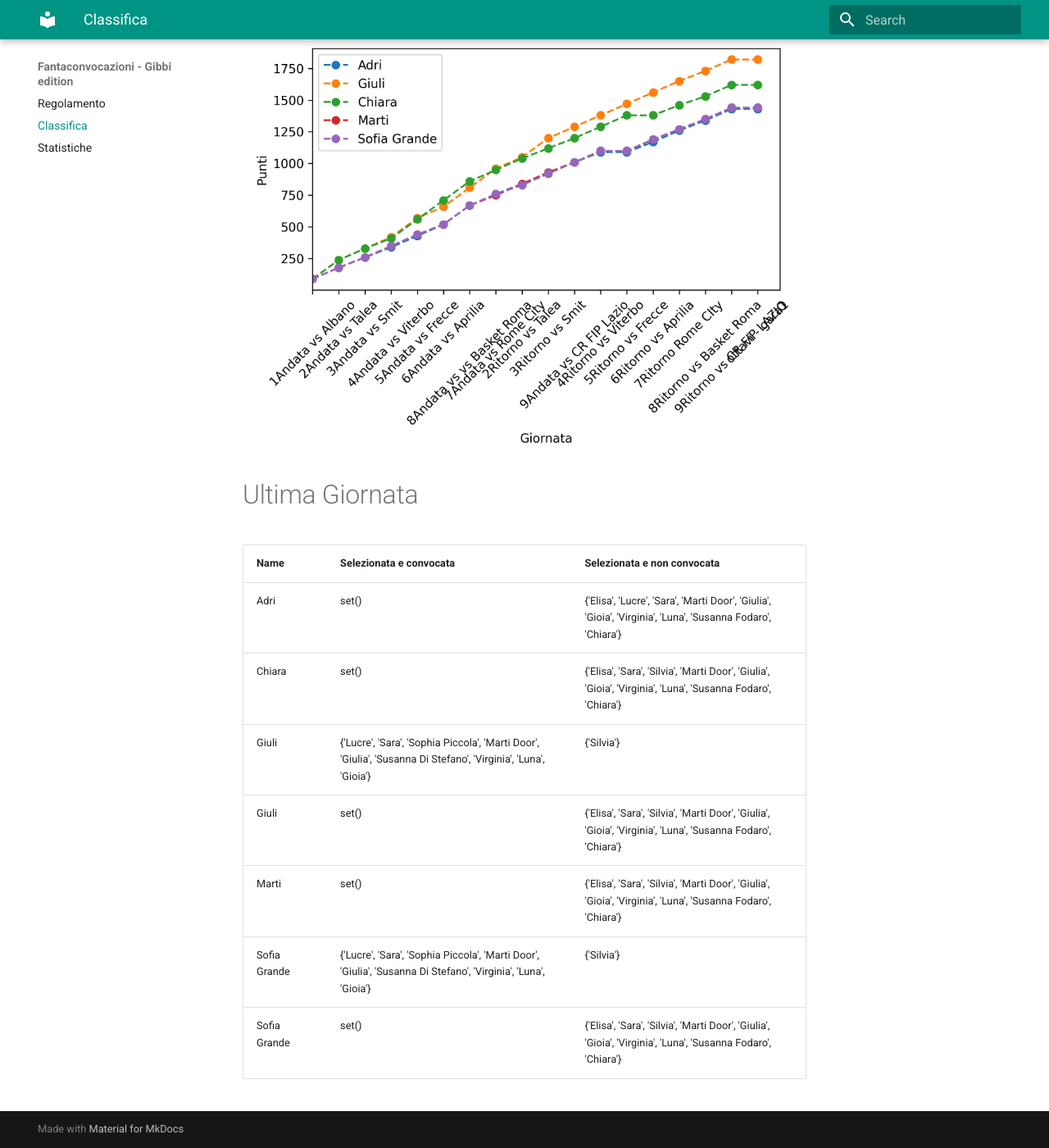
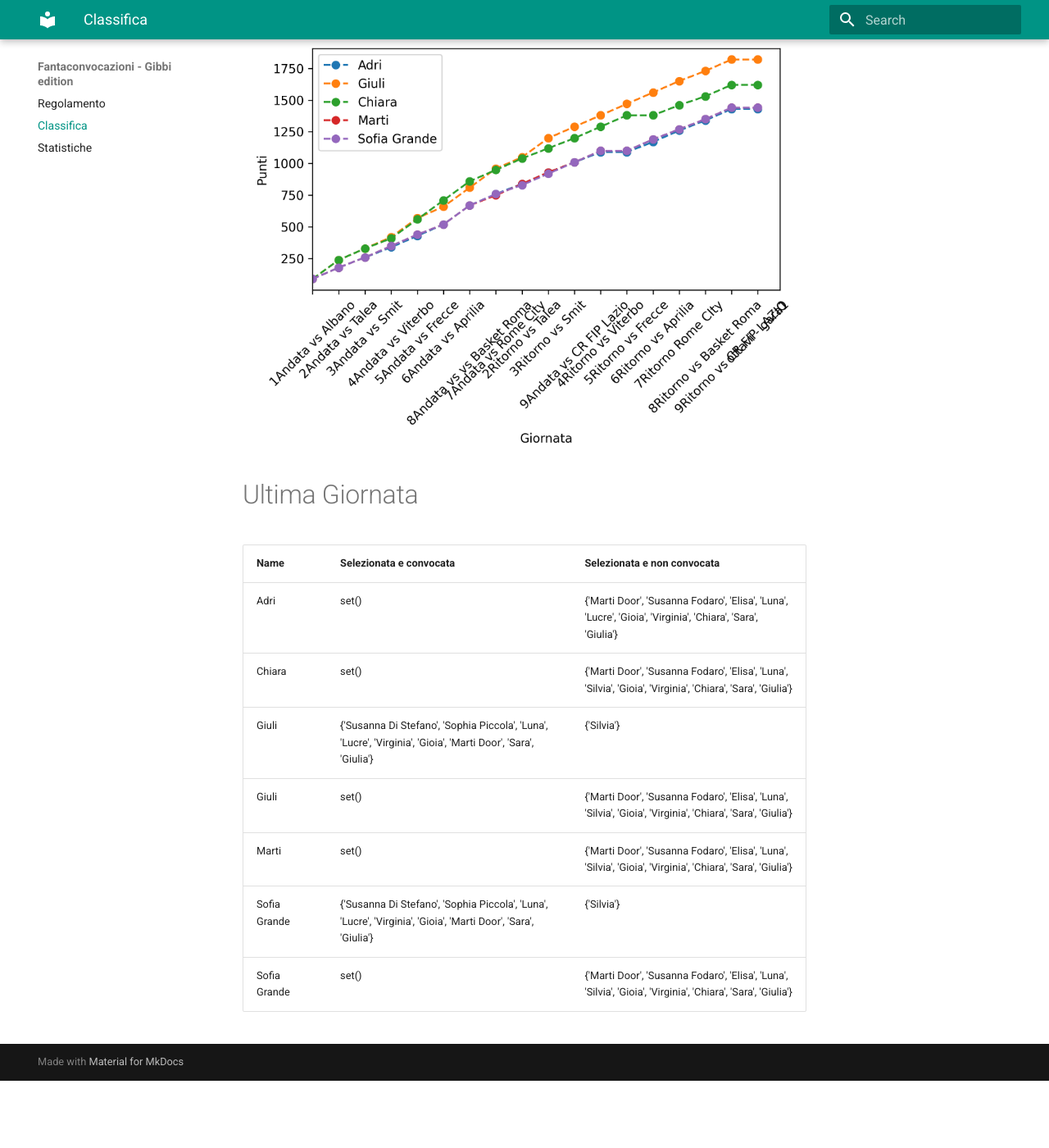
Before and after one commit to martinig94/fantagibbi, an MkDocs documentation site: the page built from docs/Classifica.md, in a window 1280 px wide and 1400 px high, scrolled down 565 px. Shown: the whole window at 82% size. Built offline with MkDocs 1.6.1 and Material for MkDocs 9.7.7, drawn with Linux system fonts in a browser that asks for light colours; after the commit the page ends 1883 px from its top, so only the background shows below that.

Commit message:
Auto-update from main.py

```diff
--- a/docs/Classifica.md
+++ b/docs/Classifica.md
@@ -18,11 +18,11 @@
 <!-- START_TABLE CORRECT -->
 | Name         | Selezionata e convocata                                                                                        | Selezionata e non convocata                                                                                  |
 |:-------------|:---------------------------------------------------------------------------------------------------------------|:-------------------------------------------------------------------------------------------------------------|
-| Adri         | set()                                                                                                          | {'Elisa', 'Lucre', 'Sara', 'Marti Door', 'Giulia', 'Gioia', 'Virginia', 'Luna', 'Susanna Fodaro', 'Chiara'}  |
-| Chiara       | set()                                                                                                          | {'Elisa', 'Sara', 'Silvia', 'Marti Door', 'Giulia', 'Gioia', 'Virginia', 'Luna', 'Susanna Fodaro', 'Chiara'} |
-| Giuli        | {'Lucre', 'Sara', 'Sophia Piccola', 'Marti Door', 'Giulia', 'Susanna Di Stefano', 'Virginia', 'Luna', 'Gioia'} | {'Silvia'}                                                                                                   |
-| Giuli        | set()                                                                                                          | {'Elisa', 'Sara', 'Silvia', 'Marti Door', 'Giulia', 'Gioia', 'Virginia', 'Luna', 'Susanna Fodaro', 'Chiara'} |
-| Marti        | set()                                                                                                          | {'Elisa', 'Sara', 'Silvia', 'Marti Door', 'Giulia', 'Gioia', 'Virginia', 'Luna', 'Susanna Fodaro', 'Chiara'} |
-| Sofia Grande | {'Lucre', 'Sara', 'Sophia Piccola', 'Marti Door', 'Giulia', 'Susanna Di Stefano', 'Virginia', 'Luna', 'Gioia'} | {'Silvia'}                                                                                                   |
-| Sofia Grande | set()                                                                                                          | {'Elisa', 'Sara', 'Silvia', 'Marti Door', 'Giulia', 'Gioia', 'Virginia', 'Luna', 'Susanna Fodaro', 'Chiara'} |
+| Adri         | set()                                                                                                          | {'Marti Door', 'Susanna Fodaro', 'Elisa', 'Luna', 'Lucre', 'Gioia', 'Virginia', 'Chiara', 'Sara', 'Giulia'}  |
+| Chiara       | set()                                                                                                          | {'Marti Door', 'Susanna Fodaro', 'Elisa', 'Luna', 'Silvia', 'Gioia', 'Virginia', 'Chiara', 'Sara', 'Giulia'} |
+| Giuli        | {'Susanna Di Stefano', 'Sophia Piccola', 'Luna', 'Lucre', 'Virginia', 'Gioia', 'Marti Door', 'Sara', 'Giulia'} | {'Silvia'}                                                                                                   |
+| Giuli        | set()                                                                                                          | {'Marti Door', 'Susanna Fodaro', 'Elisa', 'Luna', 'Silvia', 'Gioia', 'Virginia', 'Chiara', 'Sara', 'Giulia'} |
+| Marti        | set()                                                                                                          | {'Marti Door', 'Susanna Fodaro', 'Elisa', 'Luna', 'Silvia', 'Gioia', 'Virginia', 'Chiara', 'Sara', 'Giulia'} |
+| Sofia Grande | {'Susanna Di Stefano', 'Sophia Piccola', 'Luna', 'Lucre', 'Virginia', 'Gioia', 'Marti Door', 'Sara', 'Giulia'} | {'Silvia'}                                                                                                   |
+| Sofia Grande | set()                                                                                                          | {'Marti Door', 'Susanna Fodaro', 'Elisa', 'Luna', 'Silvia', 'Gioia', 'Virginia', 'Chiara', 'Sara', 'Giulia'} |
 <!-- END_TABLE CORRECT -->
```
